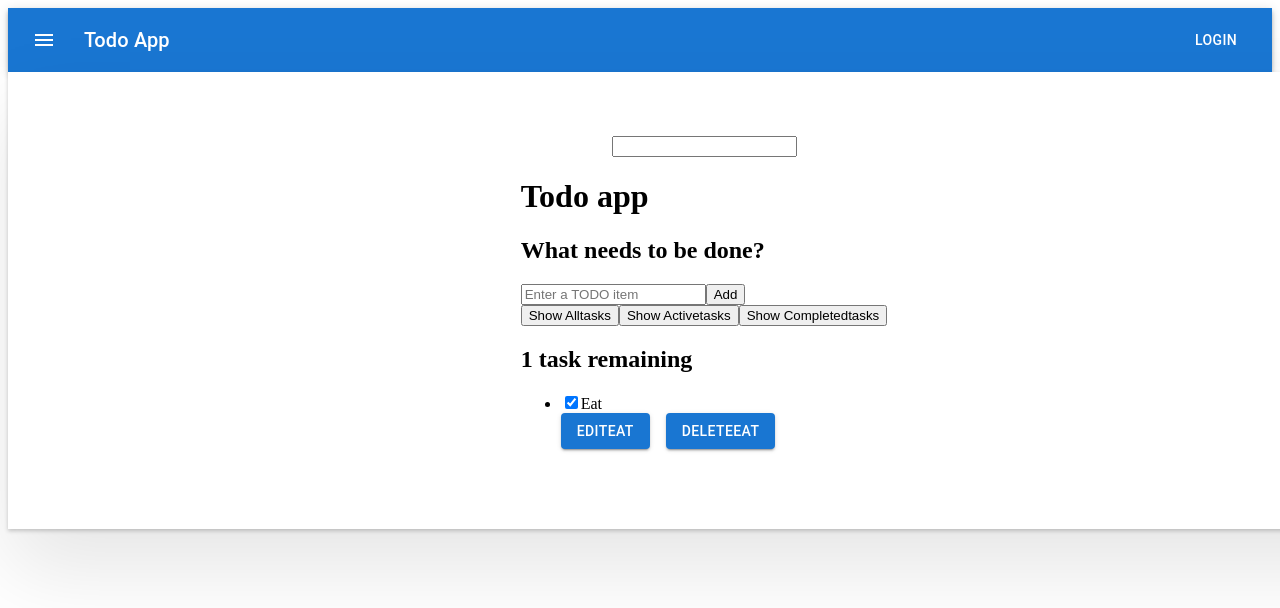
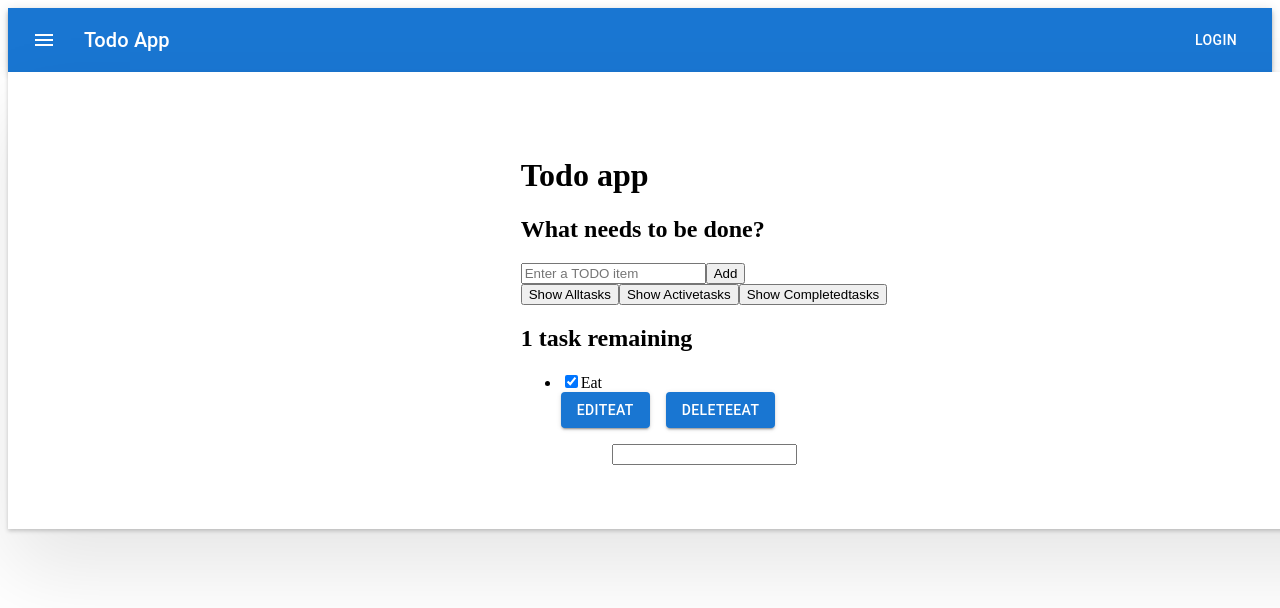
Before and after one commit to SeanLiu122/Nextjs-todo-app, a Next.js app: page / in a window 1280 px wide. Shown: the top 608 px of the page. Built offline with nearby package versions, Linux system fonts and the light colour scheme.

Commit message:
changed index.js

```diff
--- a/pages/index.js
+++ b/pages/index.js
@@ -103,14 +103,6 @@ export default function Home() {
     <div>
       <NavBar />
       <div className="todoapp">
-        <Box sx={{ flexGrow: 1 }}>
-          <Grid container>
-            <Grid item xs={10} sm={10} md={6} lg={6}>
-              <input type="text" />
-            </Grid>
-          </Grid>
-        </Box>
-
         <div>
           <h1>Todo app</h1>
           <Form
@@ -129,6 +121,13 @@ export default function Home() {
             {todoList}
           </ul>
         </div>
+        <Box sx={{ flexGrow: 1 }}>
+          <Grid container>
+            <Grid item xs={10} sm={10} md={6} lg={6}>
+              <input type="text" />
+            </Grid>
+          </Grid>
+        </Box>
       </div>
     </div>
   )
```
